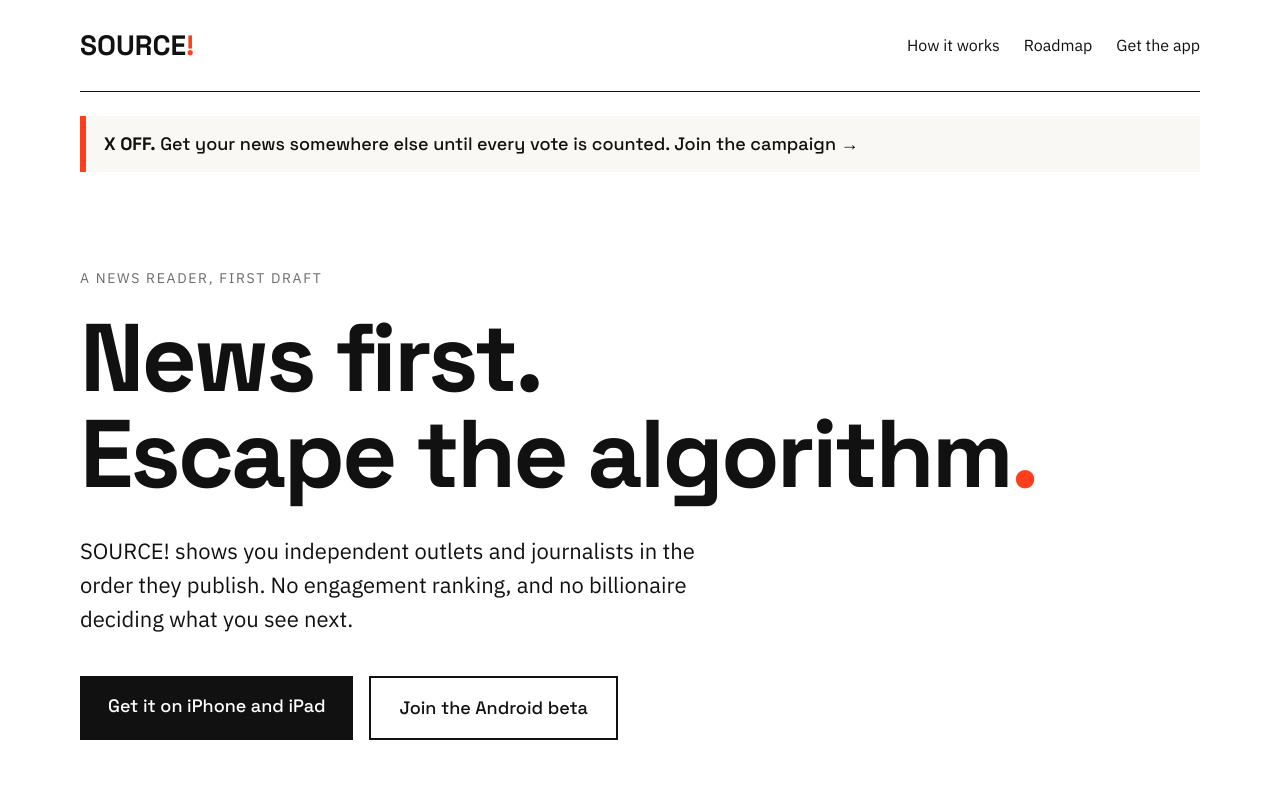
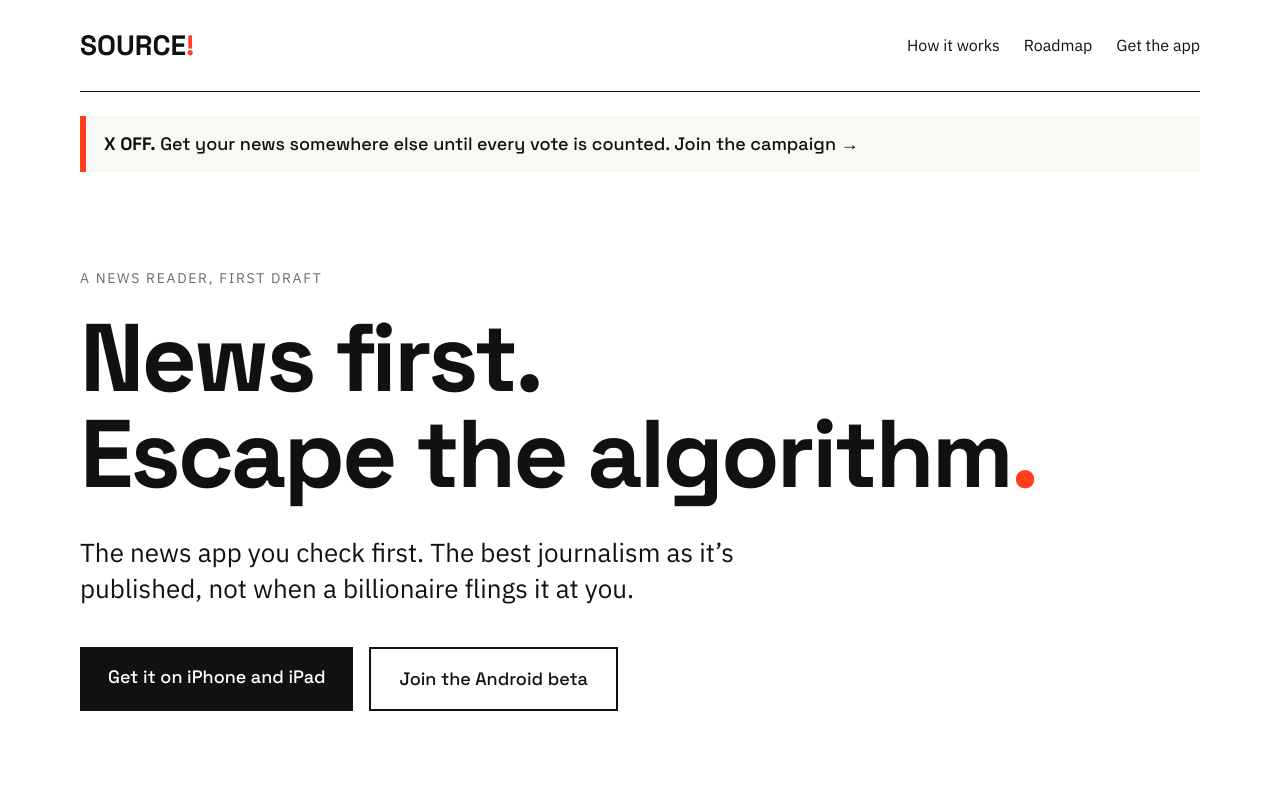
Before and after one commit to workwithjasonsattler/news-for-38-year-olds, a website: page public/home/index.html in a window 1280 px wide. Shown: the top 800 px of the page. Drawn offline with Linux system fonts and the light colour scheme; grey boxes are pictures that could not be loaded; files whose address does not match are found by name.

Commit message:
home: new tagline as hero lead and meta description

```diff
--- a/public/home/index.html
+++ b/public/home/index.html
@@ -4,9 +4,9 @@
 <meta charset="utf-8">
 <meta name="viewport" content="width=device-width, initial-scale=1">
 <title>SOURCE! | News first. Escape the algorithm.</title>
-<meta name="description" content="A news reader with no algorithm and no engagement ranking. Independent journalists and outlets, in the order they publish.">
+<meta name="description" content="The news app you check first. The best journalism as it’s published, not when a billionaire flings it at you.">
 <meta property="og:title" content="SOURCE! | News first. Escape the algorithm.">
-<meta property="og:description" content="Independent publications and journalists, in the order they publish. Nothing ranked by engagement.">
+<meta property="og:description" content="The news app you check first. The best journalism as it’s published, not when a billionaire flings it at you.">
 <meta property="og:image" content="https://news-for-38-year-olds.onrender.com/home/og.png">
 <meta name="twitter:card" content="summary_large_image">
 
@@ -36,7 +36,7 @@ a{color:#111}a:hover{color:#FF3E1D}
 <div style="padding:96px 0 80px">
 <div style="font-size:14px;letter-spacing:0.12em;text-transform:uppercase;color:#6b6b6b;margin-bottom:20px">A news reader, first draft</div>
 <h1 style="margin:0;font-family:'Space Grotesk',Arial,sans-serif;font-weight:700;font-size:clamp(44px,8vw,96px);line-height:1;letter-spacing:-0.03em">News first.<br>Escape the algorithm<span style="color:#FF3E1D">.</span></h1>
-<p style="max-width:640px;margin:32px 0 0;font-size:22px">SOURCE! shows you independent outlets and journalists in the order they publish. No engagement ranking, and no billionaire deciding what you see next.</p>
+<p style="max-width:680px;margin:32px 0 0;font-size:26px;line-height:1.4">The news app you check first. The best journalism as it’s published, not when a billionaire flings it at you.</p>
 <div style="display:flex;flex-wrap:wrap;gap:16px;margin-top:40px">
 <a href="https://apps.apple.com/us/app/source-news-reader/id6814234005" style="background:#111111;color:#ffffff;text-decoration:none;padding:16px 28px;font-family:'Space Grotesk',Arial,sans-serif;font-weight:500;min-height:44px;box-sizing:border-box">Get it on iPhone and iPad</a>
 <a href="#get" style="background:#ffffff;color:#111111;text-decoration:none;padding:16px 28px;border:2px solid #111111;font-family:'Space Grotesk',Arial,sans-serif;font-weight:500;min-height:44px;box-sizing:border-box">Join the Android beta</a>
```
